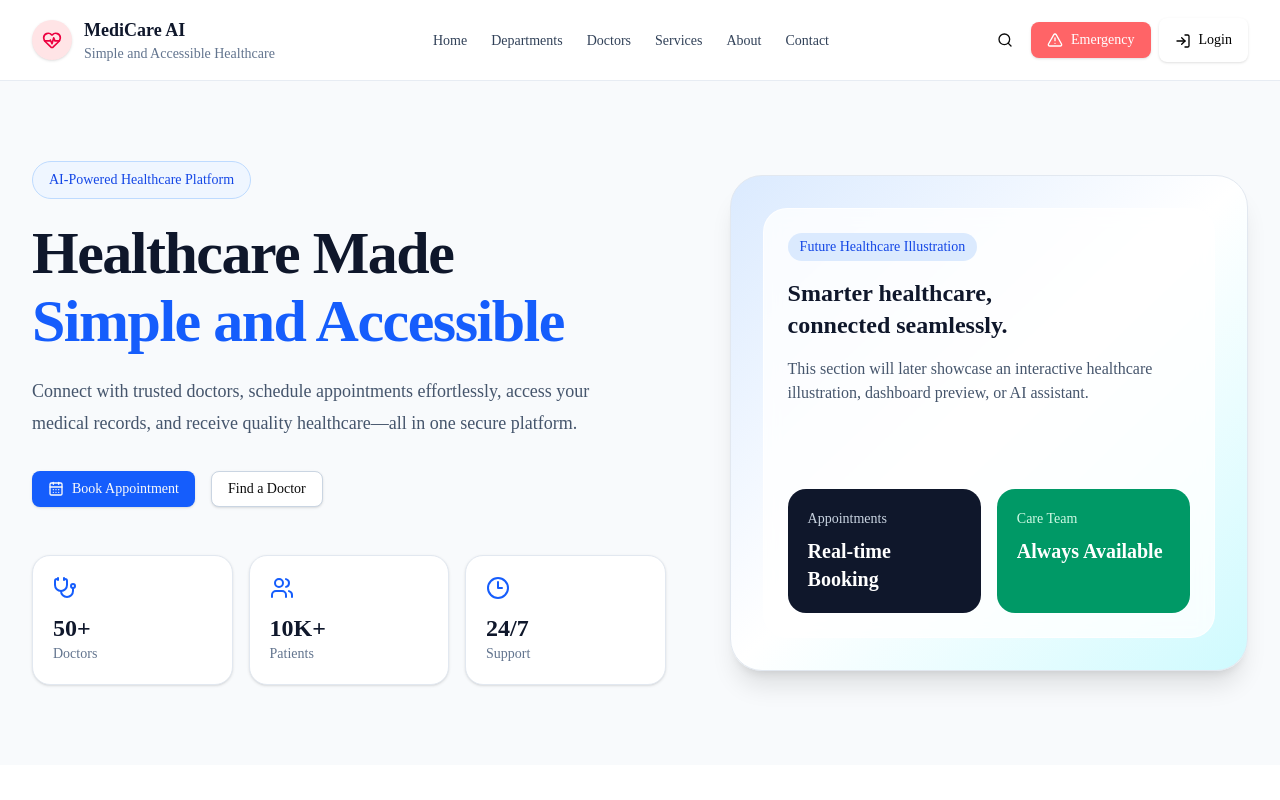
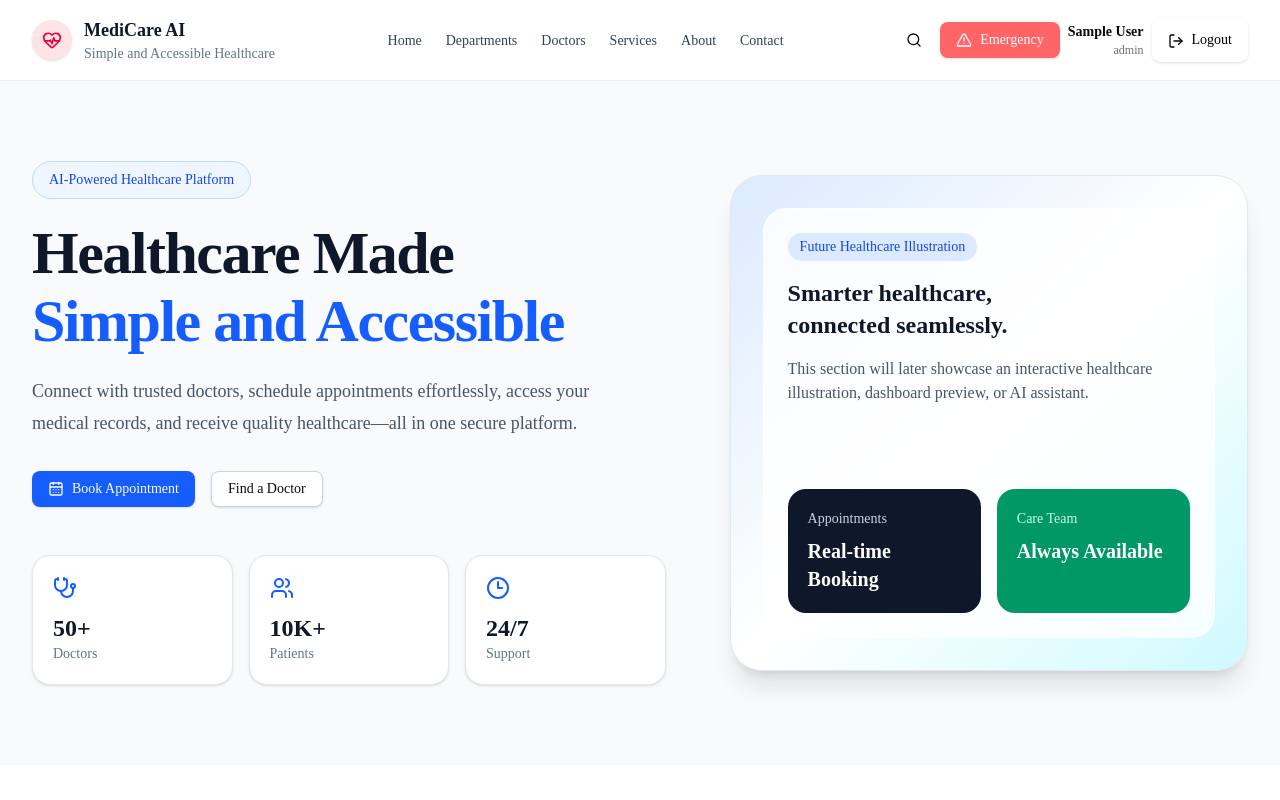
Before and after one commit to sanjaynaik02/MediCareAI, a Next.js app in the folder client/: page / in a window 1280 px wide. Shown: the top 800 px of the page. Built offline with nearby package versions, Linux system fonts and the light colour scheme; sample sign-in values are in the browser's storage.

Commit message:
uthentication UX (Login, Logout)

```diff
--- a/client/src/app/dashboard/page.tsx
+++ b/client/src/app/dashboard/page.tsx
@@ -1,12 +1,16 @@
+"use client";
+
+import { useAuth } from "@/features/auth/hooks/useAuth";
 import { ProtectedRoute } from "@/features/auth/components/ProtectedRoute";
 
 export default function DashboardPage() {
+  const { user } = useAuth();
   return (
     <ProtectedRoute>
-      <main>
-        <h1>Dashboard</h1>
+      <main className="p-8">
+        <h1 className="text-3xl font-bold">Welcome, {user?.name}</h1>
 
-        {/* Dashboard Content */}
+        <p className="mt-2 text-muted-foreground">Role: {user?.role}</p>
       </main>
     </ProtectedRoute>
   );
--- a/client/src/app/layout.tsx
+++ b/client/src/app/layout.tsx
@@ -26,8 +26,7 @@ export default function RootLayout({
   return (
     <html
       lang="en"
-      className={`${geistSans.variable} ${geistMono.variable} h-full antialiased`}
-    >
+      className={`${geistSans.variable} ${geistMono.variable} h-full antialiased`}>
       <body className="min-h-full flex flex-col">
         <AuthProvider>{children}</AuthProvider>
       </body>
--- a/client/src/components/layout/NavbarActions.tsx
+++ b/client/src/components/layout/NavbarActions.tsx
@@ -1,4 +1,15 @@
-import { Search, TriangleAlert, CalendarDays, LogIn } from "lucide-react";
+"use client";
+
+import { useRouter } from "next/navigation";
+
+import { useAuth } from "@/features/auth/hooks/useAuth";
+import {
+  Search,
+  TriangleAlert,
+  CalendarDays,
+  LogIn,
+  LogOut,
+} from "lucide-react";
 import Link from "next/link";
 
 import { cn } from "@/lib/utils";
@@ -9,6 +20,14 @@ interface NavbarActionsProps {
 }
 
 export default function NavbarActions({ className }: NavbarActionsProps) {
+  const router = useRouter();
+  const { user, isAuthenticated, logout } = useAuth();
+
+  const handleLogout = () => {
+    logout();
+    router.replace("/login");
+  };
+
   return (
     <div className={cn("flex items-center gap-2", className)}>
       <Button variant="ghost" size="icon" aria-label="Search">
@@ -25,12 +44,35 @@ export default function NavbarActions({ className }: NavbarActionsProps) {
         Book Appointment
       </Button> */}
 
-      <Button asChild className="h-11 gap-2 bg-white text-black hover:bg-gray-200">
-        <Link href="/login" className="flex items-center justify-center gap-2">
-          <LogIn className="h-4 w-4 relative top-px" />
-          <span>Login</span>
-        </Link>
-      </Button>
+      {isAuthenticated && user && (
+        <div className="hidden text-right md:block">
+          <p className="text-sm font-semibold">{user.name}</p>
+          <p className="text-xs text-muted-foreground">{user.role}</p>
+        </div>
+      )}
+
+      {isAuthenticated ? (
+        <Button
+          onClick={handleLogout}
+          className="h-11 gap-2 bg-white text-black hover:bg-gray-200"
+        >
+          <LogOut className="h-4 w-4 relative top-px" />
+          <span>Logout</span>
+        </Button>
+      ) : (
+        <Button
+          asChild
+          className="h-11 gap-2 bg-white text-black hover:bg-gray-200"
+        >
+          <Link
+            href="/login"
+            className="flex items-center justify-center gap-2"
+          >
+            <LogIn className="h-4 w-4 relative top-px" />
+            <span>Login</span>
+          </Link>
+        </Button>
+      )}
     </div>
   );
 }
--- a/client/src/components/layout/Navigation.tsx
+++ b/client/src/components/layout/Navigation.tsx
@@ -9,10 +9,7 @@ interface NavigationProps {
 
 export default function Navigation({ className }: NavigationProps) {
   return (
-    <nav
-      aria-label="Primary"
-      className={cn("flex items-center", className)}
-    >
+    <nav aria-label="Primary" className={cn("flex items-center", className)}>
       <ul className="flex items-center gap-6">
         {navigationLinks.map((link) => (
           <li key={link.href}>
--- a/client/src/features/auth/components/LoginForm.tsx
+++ b/client/src/features/auth/components/LoginForm.tsx
@@ -10,7 +10,7 @@ import { Label } from "@/components/ui/label";
 import { zodResolver } from "@hookform/resolvers/zod";
 import { loginSchema, type LoginFormValues } from "../schemas/login.schema";
 import { useLogin } from "../hooks/useLogin";
-
+import { useRouter } from "next/navigation";
 
 export default function LoginForm() {
   const form = useForm<LoginFormValues>({
@@ -23,13 +23,15 @@ export default function LoginForm() {
   });
 
   const { register, handleSubmit, control, formState: { errors } } = form;
-
+  const router = useRouter();
   const { login, isLoading } = useLogin();
 
 const onSubmit = async (data: LoginFormValues) => {
   const response = await login(data);
 
-  console.log(response);
+  if (response.success) {
+  router.replace("/dashboard");
+}
 };
 
   return (
```
